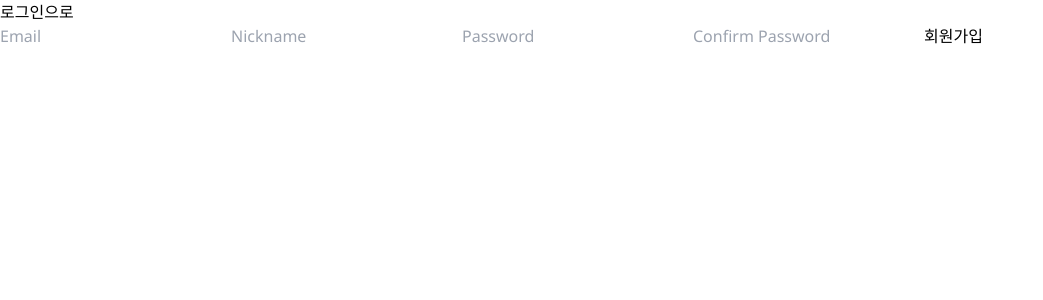
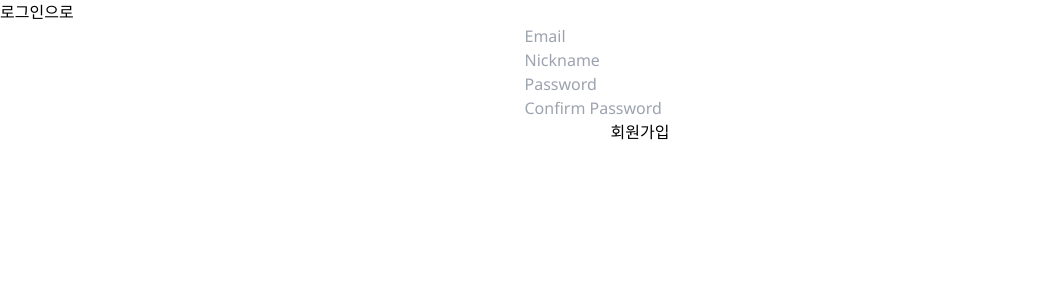
Before and after one commit to skdddfhg123/together, a React (Create React App) app in the folder web/: page /signin in a window 1280 px wide. Both pictures are taken after a click on the button "회원가입으로". Shown: the top 300 px of the page, without its empty margins (0-1043 px from the left). Built offline with nearby package versions, Linux system fonts and the light colour scheme.

Commit message:
Web - user 로그인/회원가입 css 수정

```diff
--- a/web/src/common/components/User/SignIn.tsx
+++ b/web/src/common/components/User/SignIn.tsx
@@ -33,9 +33,13 @@ export default function SignIn({ onSubmit }: SignInProps) {
     // formRef.current.reset();
   };
   return (
-    <div>
-      <form ref={formRef}>
+    <form
+      className="h-5/6 flex flex-col items-center justify-center"
+      ref={formRef}
+    >
+      <section className="h-5/6 flex flex-col items-center justify-center">
         <input
+          className="formInput"
           id="id"
           type="id"
           ref={useremailRef}
@@ -45,15 +49,15 @@ export default function SignIn({ onSubmit }: SignInProps) {
         />
 
         <input
+          className="formInput"
           id="password"
           type="password"
           ref={passwordRef}
           placeholder="Password"
           required
         />
-
-        <button onClick={submitForm}>로그인</button>
-      </form>
-    </div>
+      </section>
+      <button onClick={submitForm}>로그인</button>
+    </form>
   );
 }
--- a/web/src/common/components/User/SignUp.tsx
+++ b/web/src/common/components/User/SignUp.tsx
@@ -49,16 +49,24 @@ export default function SignUp({ onSubmit }: SignUpProps) {
   };
 
   return (
-    <>
-      <form ref={formRef}>
+    <form
+      className="h-5/6 flex flex-col items-center justify-center"
+      ref={formRef}
+    >
+      <section className="h-5/6 flex flex-col items-center justify-center">
         <input
+          className="formInput"
+          id="useremail"
+          type="email"
           ref={useremailRef}
           placeholder="Email"
           autoComplete="off"
           required
         />
         <input
-          type="Nickname"
+          className="formInput"
+          id="nickname"
+          type="nickname"
           ref={nicknameRef}
           placeholder="Nickname"
           autoComplete="off"
@@ -66,6 +74,7 @@ export default function SignUp({ onSubmit }: SignUpProps) {
         />
 
         <input
+          className="formInput"
           id="password"
           type="password"
           ref={passwordRef}
@@ -74,13 +83,15 @@ export default function SignUp({ onSubmit }: SignUpProps) {
         />
 
         <input
+          className="formInput"
+          id="confirmPassword"
           type="password"
           ref={confirmPasswordRef}
           placeholder="Confirm Password"
           required
         />
-        <button onClick={submitForm}>회원가입</button>
-      </form>
-    </>
+      </section>
+      <button onClick={submitForm}>회원가입</button>
+    </form>
   );
 }
--- a/web/tailwind.config.js
+++ b/web/tailwind.config.js
@@ -1,6 +1,6 @@
 /** @type {import('tailwindcss').Config} */
 module.exports = {
-  content: [],
+  content: ['./src/**/*.{js,jsx,ts,tsx}'],
   theme: {
     extend: {
       fontFamily: {},
@@ -20,7 +20,8 @@ module.exports = {
       },
       colors: {
         custom: {
-          to: '#0086FF',
+          main: '#0086FF',
+          line: 'rgb(242, 242, 242)',
         },
       },
     },
```
